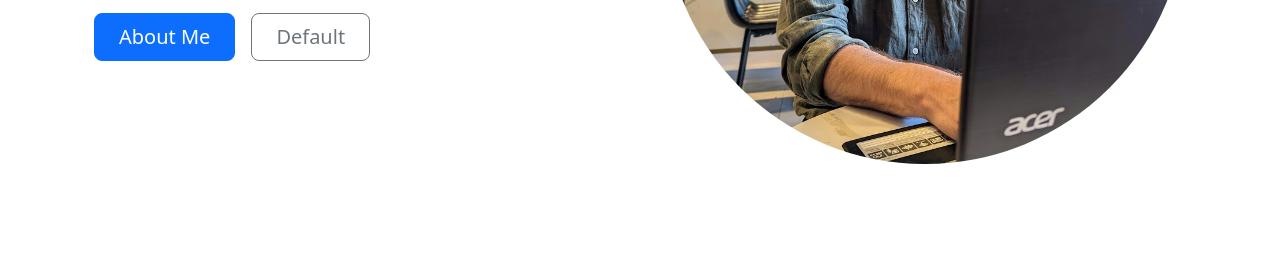
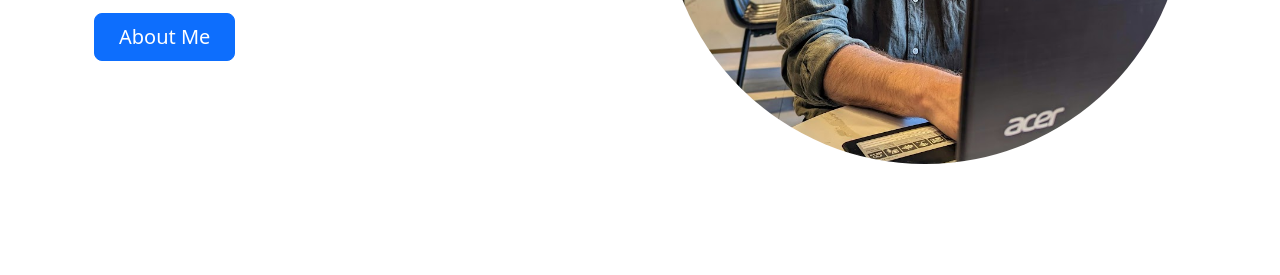
Before and after one commit to danie1schultz/portfolio-page, a plain HTML site: page index.html in a window 1280 px wide. Shown: the part 525-800 px from the top of the page. Drawn offline with nearby package versions, Linux system fonts and the light colour scheme.

Commit message:
index.html

```diff
--- a/index.html
+++ b/index.html
@@ -50,9 +50,6 @@
           <div class="d-grid gap-2 d-md-flex justify-content-md-start">
             <button type="button" class="btn btn-primary btn-lg px-4 me-md-2">
               About Me
-            </button>
-            <button type="button" class="btn btn-outline-secondary btn-lg px-4">
-              Default
             </button>
           </div>
         </div>
```
